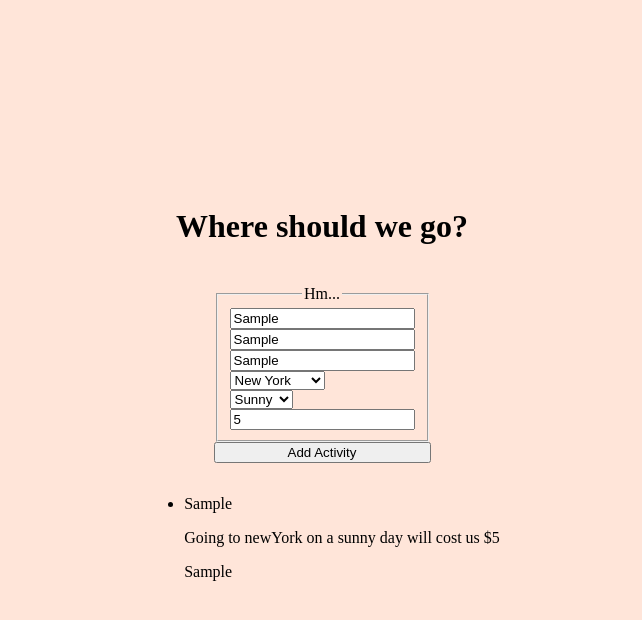
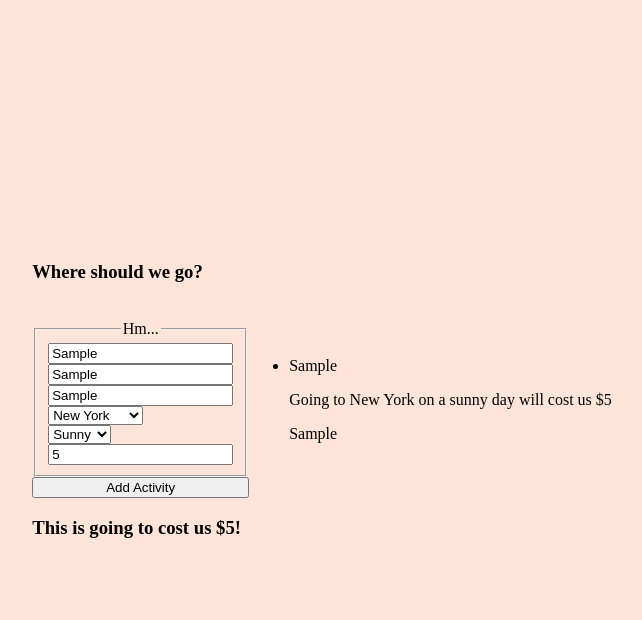
Before and after one commit to lawsonhung/PerScholasSBA316, a plain HTML site: page index.html in a window 1280 px wide. Both pictures are taken after typing "Sample", "Sample", "Sample", "5" into the empty fields and a click on the button "Add Activity". Shown: the whole page, without its empty margins (318-960 px from the left). Drawn offline with Linux system fonts and the light colour scheme.

Commit message:
Add total cost section

```diff
--- a/index.html
+++ b/index.html
@@ -12,6 +12,10 @@
 <body>
 
   <main>
+
+    <section>
+
+      <article>
 
         <h1>Where should we go?</h1>
 
@@ -30,9 +34,9 @@
             <br />
 
             <select name="location" id="locationSelect">
-          <option value="newYork">New York</option>
-          <option value="philadelphia">Philadelphia</option>
-          <option value="chicago">Chicago</option>
+              <option value="New York">New York</option>
+              <option value="Philadelphia">Philadelphia</option>
+              <option value="Chicago">Chicago</option>
             </select>
 
             <br />
@@ -53,7 +57,21 @@
           <button id="newActivityFormSubmitBtn" type="submit">Add Activity</button>
         </form>
 
+      </article>
+
+      <article>
+
+        <h1 id="totalCost"></h1>
+
+      </article>
+
+    </section>
+
+    <aside>
+
       <ul id="adventureList"></ul>
+
+    </aside>
 
   </main>
 
--- a/scripts/script.js
+++ b/scripts/script.js
@@ -5,9 +5,13 @@ const locationSelect = document.querySelector("#locationSelect");
 const weatherSelect = document.querySelector("#weatherSelect");
 const costInput = document.querySelector("#costInput");
 
-const adventureList = document.querySelector("#adventureList");
+const totalCostEl = document.getElementById("totalCost");
+
+const adventureListEl = document.querySelector("#adventureList");
 
 newActivityForm.addEventListener("submit", handleNewActivityFormSubmit);
+
+let adventureListArray = [];
 
 function handleNewActivityFormSubmit(e) {
   e.preventDefault();
@@ -20,11 +24,15 @@ function handleNewActivityFormSubmit(e) {
   console.log(name, description, location);
 
   addAdventure();
+
+  updateTotalCost();
 }
 
 function addAdventure() {
   const adventureToAdd = document.createDocumentFragment();
   const liToAdd = document.createElement("li");
+
+  liToAdd.classList.add("adventureItem");
 
   const name = nameInput.value;
   const description = descriptionInput.value;
@@ -46,4 +54,27 @@ function addAdventure() {
 
   adventureToAdd.appendChild(liToAdd);
   adventureList.appendChild(adventureToAdd);
+
+  pushAdventureToArray(name, description, location, weather, cost);
 }
+
+function pushAdventureToArray(name, description, location, weather, cost) {
+  const adventure = {
+    name: name,
+    description: description,
+    location: location,
+    weather: weather,
+    cost: Number(cost)
+  }
+
+  adventureListArray.push(adventure);
+}
+
+function updateTotalCost() {
+  let totalCost = 0;
+
+  for (adventure of adventureListArray)
+    totalCost += adventure.cost;
+
+  totalCostEl.innerText = `This is going to cost us $${totalCost}!`;
+}
--- a/styles/style.css
+++ b/styles/style.css
@@ -22,6 +22,10 @@ main {
   width: 100%;
   justify-content: center;
   align-items: center;
+}
+
+section {
+  display: flex;
   flex-direction: column;
 }
 
```
Lines whose indentation alone changed are shown as unchanged.
